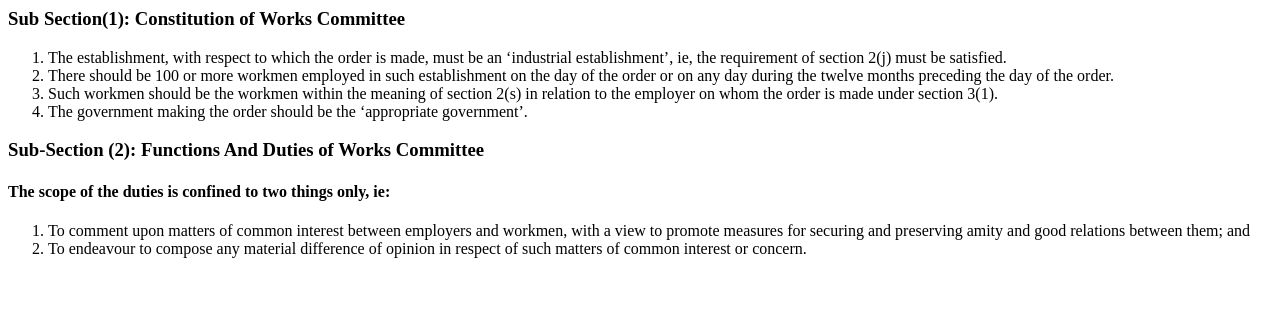
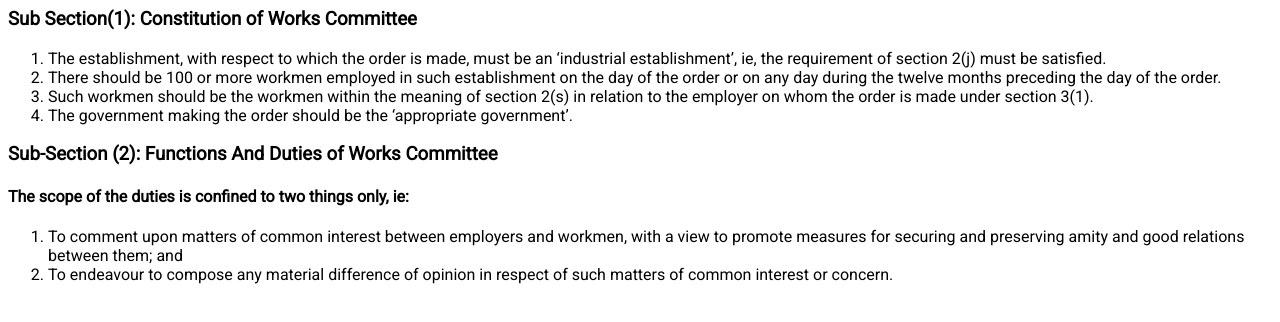
Before and after one commit to y-isha30/law-notes, a plain HTML site: page Works_Committee_(Sec. 3).html in a window 1280 px wide. Drawn offline with Linux system fonts and the light colour scheme.

Commit message:
font changed

```diff
--- a/Works_Committee_(Sec. 3).html
+++ b/Works_Committee_(Sec. 3).html
@@ -1,4 +1,14 @@
 <html>
+    <head>
+        <link rel="preconnect" href="https://fonts.gstatic.com">
+<link href="https://fonts.googleapis.com/css2?family=Roboto&display=swap" rel="stylesheet">
+        <style>
+            body{
+                font-family: 'Roboto', sans-serif;
+                font-size: 1em;
+            }
+        </style>
+    </head>
     <body>
         <p>
             <h3>
```
